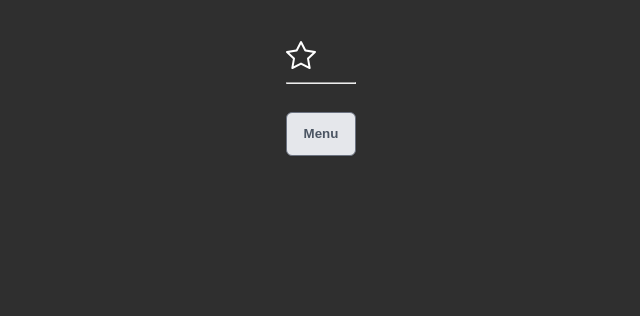
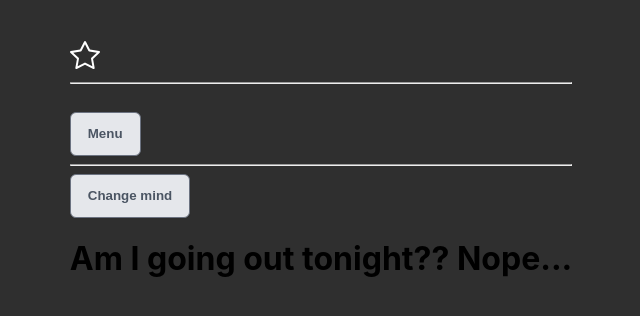
Before and after one commit to emirisato1003/advanced-react-lab, a React (Vite) app in the folder advanced-react-lab-menu/: page / in a window 1280 px wide. Shown: the top 316 px of the page, without its empty margins (319-959 px from the left). Built offline with nearby package versions, Linux system fonts and the light colour scheme.

Commit message:
add decision component for challenge of render props.

```diff
--- a/advanced-react-lab-menu/src/App.jsx
+++ b/advanced-react-lab-menu/src/App.jsx
@@ -1,6 +1,7 @@
 import React, { useContext } from 'react';
 import Menu from "./Menu/index";
 import Star from './Star';
+import Decision from './Decision';
 
 function App() {
   const sports = ["Home", "About", "blog", "Contact"];
@@ -19,6 +20,11 @@ function App() {
           ))}
         </Menu.Dropdown>
       </Menu >
+
+      <hr />
+      <div>
+        <Decision />
+      </div>
     </>
   );
 }
--- /dev/null
+++ b/advanced-react-lab-menu/src/Decision.jsx
@@ -0,0 +1,16 @@
+import React from "react"
+
+export default function Decision() {
+    const [goingOut, setGoingOut] = React.useState(false)
+
+    function toggleGoingOut() {
+        setGoingOut(prev => !prev)
+    }
+
+    return (
+        <div>
+            <button onClick={toggleGoingOut}>Change mind</button>
+            <h1>Am I going out tonight?? {goingOut ? "Yes!" : "Nope..."}</h1>
+        </div>
+    )
+}
```
